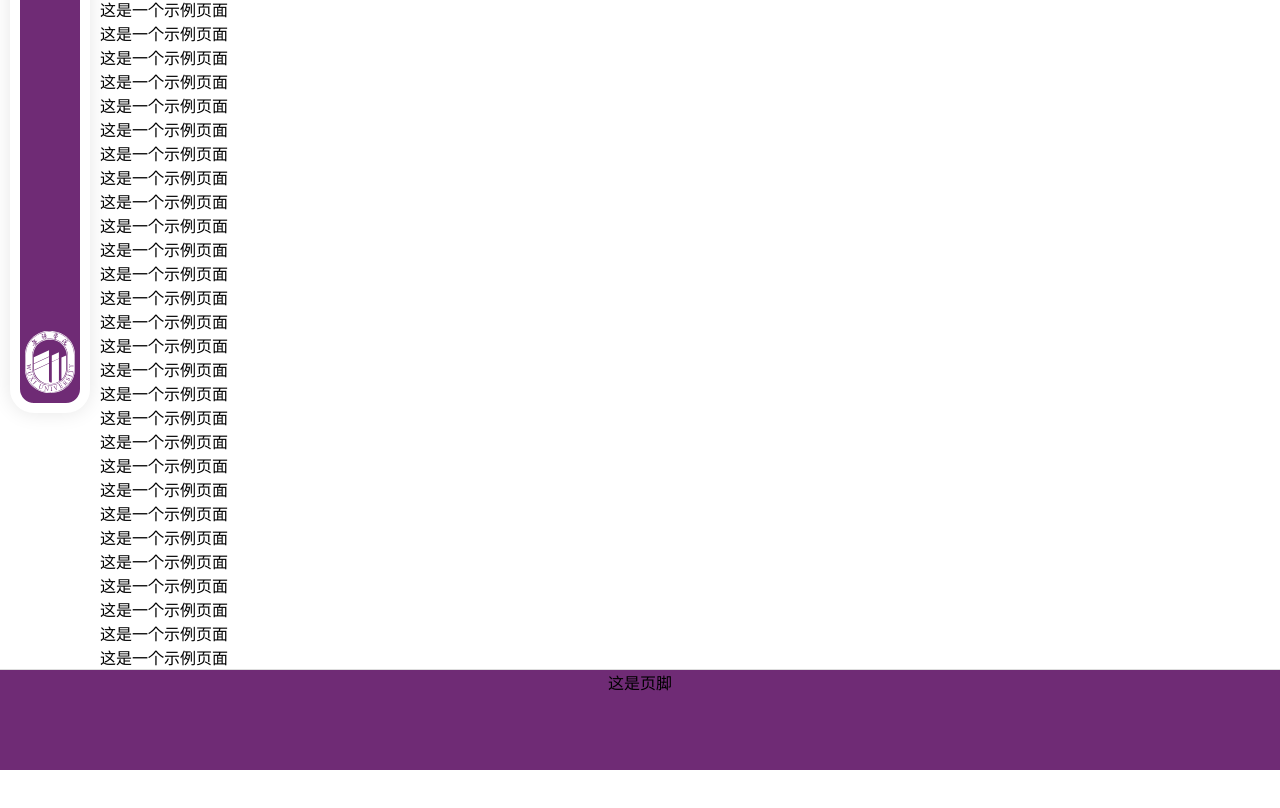
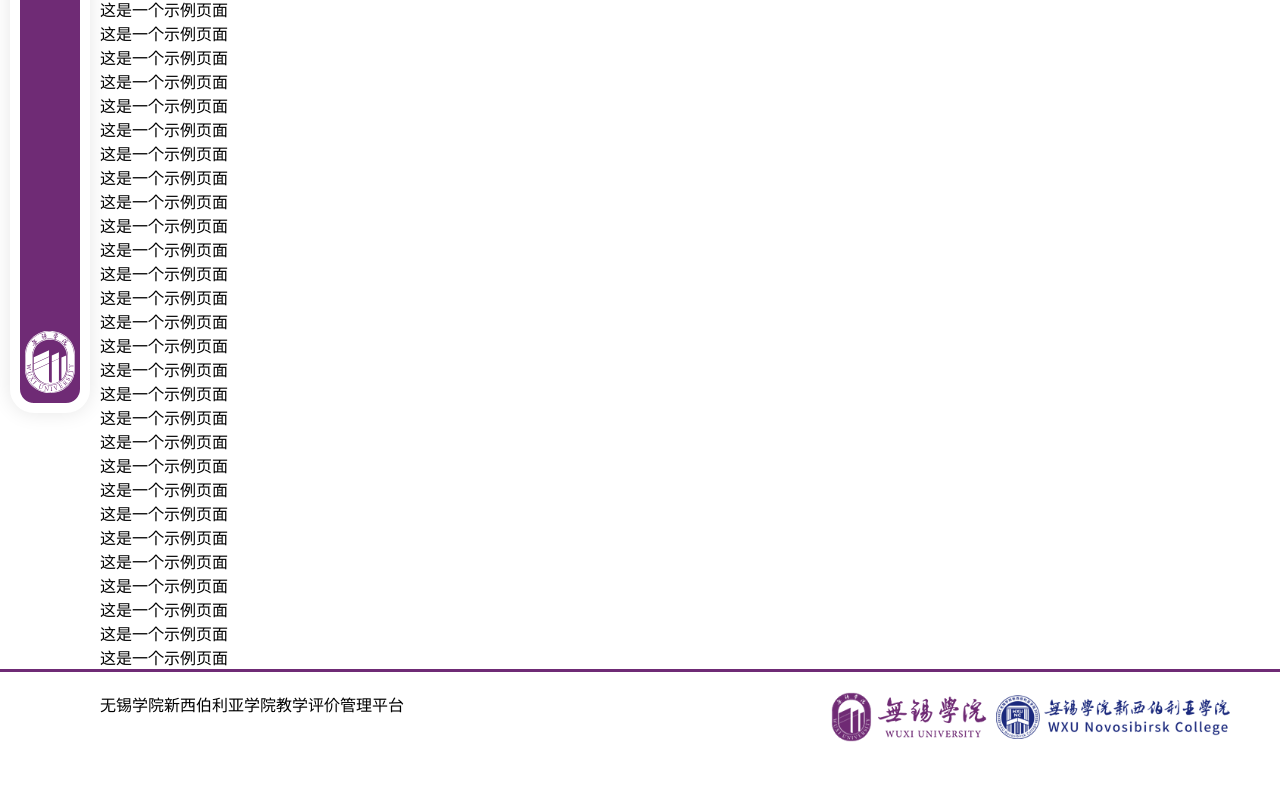
Before and after one commit to WXUProjects/CWXU-EducationEvaluationManagement-Frontend, a Vue app: page /example in a window 1280 px wide. Shown: the part 362-1170 px from the top of the page. Before the commit the page ends 1132 px from the top, so only its background shows below. Built offline with nearby package versions, Linux system fonts and the light colour scheme; a small style sheet from the web is missing.

Commit message:
基础页脚

```diff
--- a/src/components/Footer.vue
+++ b/src/components/Footer.vue
@@ -1,12 +1,36 @@
 <template>
-    <div class="footerContainer">这是页脚</div>
+    <div class="footerContainer">
+        <div class="content">
+            <div class="title">无锡学院新西伯利亚学院教学评价管理平台</div>
+            <div class="logo">
+                <img src="/public/xiboliyaxueyuan.png" alt="">
+            </div>
+        </div>
+    </div>
 </template>
 <style scoped>
 .footerContainer {
-    width: 100%;
     height: 100px;
-    border-top: 1px solid #ddd;
-    background: #6f2b75;
-    text-align: center;
+    padding: 20px 50px 20px 100px;
+    border-top: 3px solid #6f2b75;
+    background: #fff;
+
+    .content {
+        display: flex;
+        flex-direction: row;
+        justify-content: space-between;
+
+        .title {
+            font-size: 16px;
+        }
+
+        .logo {
+            height: 50px;
+            img{
+                user-select: none;
+                height: 100%;
+            }
+        }
+    }
 }
 </style>
--- a/src/components/NavigationBar.vue
+++ b/src/components/NavigationBar.vue
@@ -96,6 +96,7 @@
         width: 50px;
 
         img{
+            user-select: none;
             width: 100%;
         }
     }
```
Also changed, not shown: public/xiboliyaxueyuan.png (added).
